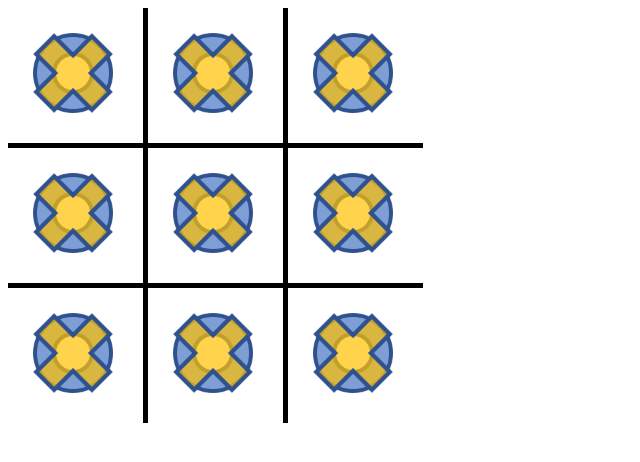
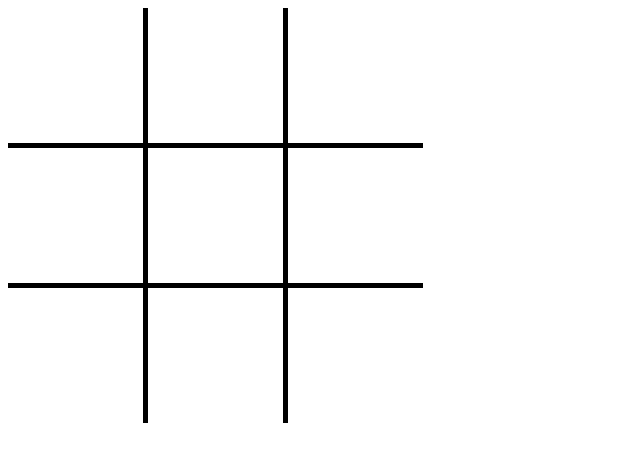
Before and after one commit to SaschaKasten/tictactoe, a plain HTML site: page index.html in a window 1280 px wide. Shown: the whole page, without its empty margins (0-640 px from the left). Drawn offline with Linux system fonts and the light colour scheme.

Commit message:
update fillshape

```diff
--- a/index.html
+++ b/index.html
@@ -13,19 +13,37 @@
 <body>
     <table>
         <tr>
-            <td><img class="shape" src="img/circle.png"><img class="shape" src="img/cross.png"></td>
-            <td><img class="shape" src="img/circle.png"><img class="shape" src="img/cross.png"></td>
-            <td><img class="shape" src="img/circle.png"><img class="shape" src="img/cross.png"></td>
+            <td onclick="fillShape(0)"><img class="shape d-none" src="img/circle.png">
+                <img class="shape d-none" src="img/cross.png">
+            </td>
+            <td onclick="fillShape(1)"><img class="shape d-none" src="img/circle.png">
+                <img class="shape d-none" src="img/cross.png">
+            </td>
+            <td onclick="fillShape(2)"><img class="shape d-none" src="img/circle.png">
+                <img class="shape d-none" src="img/cross.png">
+            </td>
         </tr>
         <tr>
-            <td><img class="shape" src="img/circle.png"><img class="shape" src="img/cross.png"></td>
-            <td><img class="shape" src="img/circle.png"><img class="shape" src="img/cross.png"></td>
-            <td><img class="shape" src="img/circle.png"><img class="shape" src="img/cross.png"></td>
+            <td onclick="fillShape(3)"><img class="shape d-none" src="img/circle.png">
+                <img class="shape d-none" src="img/cross.png">
+            </td>
+            <td onclick="fillShape(4)"><img class="shape d-none" src="img/circle.png">
+                <img class="shape d-none" src="img/cross.png">
+            </td>
+            <td onclick="fillShape(5)"><img class="shape d-none" src="img/circle.png">
+                <img class="shape d-none" src="img/cross.png">
+            </td>
         </tr>
         <tr>
-            <td><img class="shape" src="img/circle.png"><img class="shape" src="img/cross.png"></td>
-            <td><img class="shape" src="img/circle.png"><img class="shape" src="img/cross.png"></td>
-            <td><img class="shape" src="img/circle.png"><img class="shape" src="img/cross.png"></td>
+            <td onclick="fillShape(6)"><img class="shape d-none" src="img/circle.png">
+                <img class="shape d-none" src="img/cross.png">
+            </td>
+            <td onclick="fillShape(7)"><img class="shape d-none" src="img/circle.png">
+                <img class="shape d-none" src="img/cross.png">
+            </td>
+            <td onclick="fillShape(8)"><img class="shape d-none" src="img/circle.png">
+                <img class="shape d-none" src="img/cross.png">
+            </td>
         </tr>
     </table>
 
--- a/script.js
+++ b/script.js
@@ -0,0 +1,7 @@
+let fields = [];
+
+function fillShape(id) {
+    fields[id] = 'cross';
+    console.log(fields);
+
+}
--- a/style.css
+++ b/style.css
@@ -11,6 +11,11 @@ td {
     width: 133px;
     height: 133px;
     border: 5px solid black;
+    cursor: pointer;
+}
+
+td:hover {
+    background-color: rgba(25, 221, 0, 0.1);
 }
 
 tr:first-child td {
@@ -33,8 +38,13 @@ table tr td:last-child {
     position: absolute;
     width: 80px;
     height: 80px;
-    top: 25px;
+    top: 26px;
     bottom: 0;
     right: 0;
-    left: 25px;
+    left: 26px;
 }
+
+.d-none {
+    display: none;
+
+}
```
